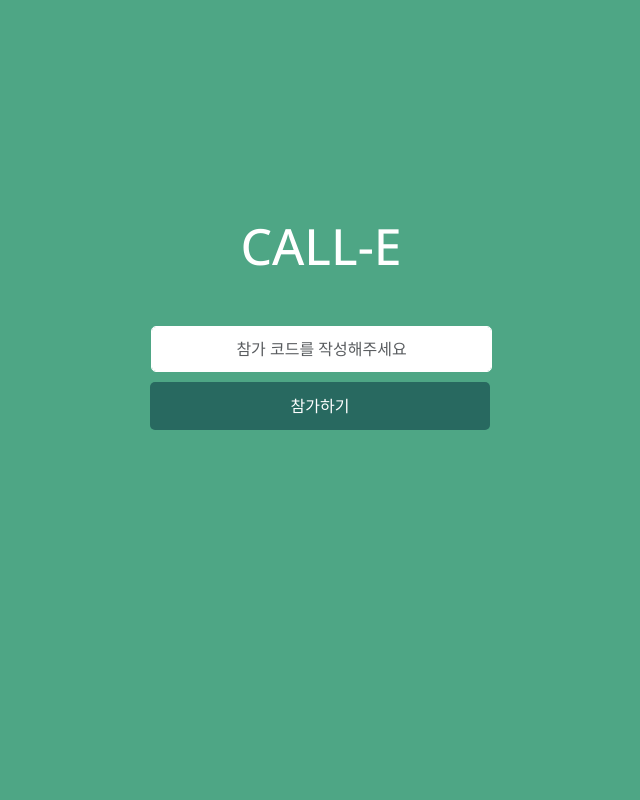
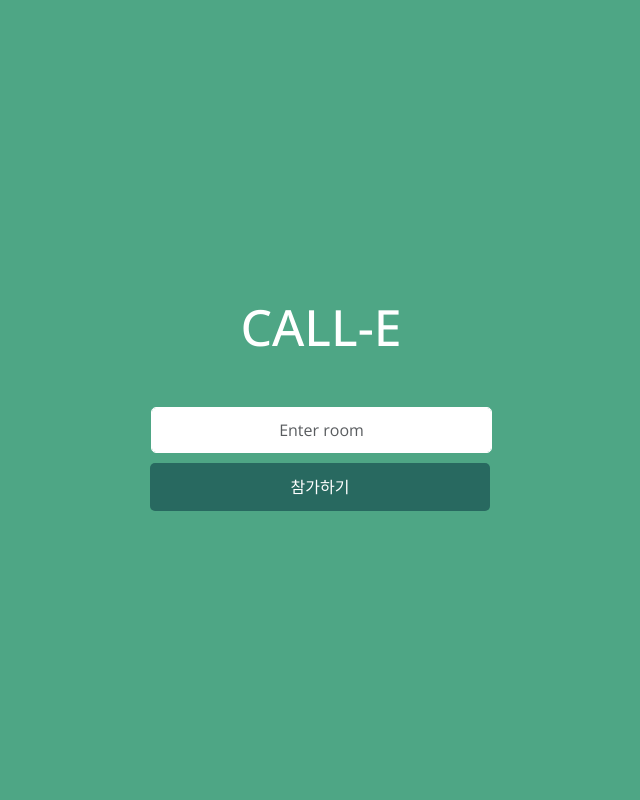
Before and after one commit to leetoryy/Capstone_Call-E, a Python web app: template templates/user/chat.html in a window 1280 px wide. Shown: the whole page, without its empty margins (319-959 px from the left). Run offline with Jinja, Linux system fonts and the light colour scheme; the template is opened without the code that fills it, so the values that code supplies are empty; some libraries are stand-ins or nearby versions.

Commit message:
[Design] 상담 코드 작성 화면 디자인 변경

```diff
--- /dev/null
+++ b/static/css/user/chat.css
@@ -0,0 +1,58 @@
+@import url("https://fonts.googleapis.com/css2?family=Open+Sans:wght@400;500;600;700&display=swap");
+
+body {
+  background-color: #4ea685;
+  color: #ffffff;
+  font-family: "Open Sans", sans-serif;
+}
+.centered-content {
+  display: flex;
+  flex-direction: column;
+  align-items: center;
+  min-height: 100vh;
+  justify-content: center;
+}
+.centered-content h1 {
+  font-size: 50px;
+  margin-bottom: 50px !important;
+}
+#btnConnect {
+  background-color: #286960;
+  color: #ffffff;
+  border-radius: 5px;
+  padding: 12px 25px;
+  font-size: 16px;
+  border: none;
+  width: 100%;
+  transition: background-color 0.3s;
+  margin-top: 10px;
+}
+#btnConnect:hover {
+  background-color: #16382c;
+}
+.btn-circle {
+  width: 50px;
+  height: 50px;
+  border-radius: 50%;
+  background-color: #286960;
+  color: #ffffff;
+  border: none;
+  margin: 0 10px;
+}
+.enabled-style:hover {
+  background-color: #1e4d43;
+}
+video {
+  border-radius: 10px;
+}
+#roomName {
+  border-radius: 5px;
+  border: 1.5px solid #ffffff;
+  padding: 10px 15px;
+  font-size: 16px;
+  margin-right: -1px;
+  text-align: center;
+}
+.input-group {
+  width: 100%;
+}
--- a/templates/user/chat.html
+++ b/templates/user/chat.html
@@ -7,91 +7,40 @@
     <title>Call-E</title>
     <link href="https://cdn.jsdelivr.net/npm/bootstrap@5.3.0-alpha2/dist/css/bootstrap.min.css" rel="stylesheet" />
     <link href="https://cdn.jsdelivr.net/npm/bootstrap-icons@1.3.0/font/bootstrap-icons.css" rel="stylesheet" />
-
-    <style>
-      @import url("https://fonts.googleapis.com/css2?family=Open+Sans:wght@400;500;600;700&display=swap");
-
-      body {
-        background-color: #4ea685;
-        color: #ffffff;
-        font-family: "Open Sans", sans-serif;
-      }
-      .centered-content {
-        display: flex;
-        flex-direction: column;
-        align-items: center;
-        justify-content: flex-start;
-        min-height: 100vh;
-        padding-top: 24vh;
-      }
-      .centered-content h1 {
-        font-size: 50px;
-        margin-bottom: 50px !important;
-      }
-      #btnConnect {
-        background-color: #286960;
-        color: #ffffff;
-        border-radius: 5px;
-        padding: 12px 25px;
-        font-size: 16px;
-        border: none;
-        width: 100%;
-        transition: background-color 0.3s;
-        margin-top: 10px;
-      }
-      #btnConnect:hover {
-        background-color: #16382c;
-      }
-      .btn-circle {
-        width: 50px;
-        height: 50px;
-        border-radius: 50%;
-        background-color: #286960;
-        color: #ffffff;
-        border: none;
-        margin: 0 10px;
-      }
-      .enabled-style:hover {
-        background-color: #1e4d43;
-      }
-      video {
-        border-radius: 10px;
-      }
-      #roomName {
-        border-radius: 5px;
-        border: 1.5px solid #ffffff;
-        padding: 10px 15px;
-        font-size: 16px;
-        margin-right: -1px;
-        text-align: center;
-      }
-      .input-group {
-        width: 100%;
-      }
-    </style>
+    <!-- CSS -->
+    <link rel="stylesheet" type="text/css" href="/static/css/user/chat.css" />
   </head>
   <body>
     <div class="centered-content">
       <h1 class="text-center my-4">CALL-E</h1>
-      <div id="roomConfig" class="justify-content-center mb-3">
+
+      <div id="roomConfig" class="d-flex justify-content-center mb-3">
         <div class="input-group input-group-lg" style="max-width: 400px">
-          <input id="roomName" type="text" class="form-control form-control-lg" placeholder="참가 코드를 작성해주세요" />
-          <button id="btnConnect" class="btn" type="button">참가하기</button>
+          <input id="roomName" type="text" class="form-control form-control-lg" placeholder="Enter room" />
+          <button id="btnConnect" class="btn btn-primary btn-lg" type="button">참가하기</button>
         </div>
       </div>
-      <div id="roomDiv" class="d-none flex-column align-items-center mt-3">
-        <div id="remoteVideoContainer">
+
+      <div id="roomDiv" class="d-none d-flex flex-column align-items-center mt-3">
+        <div id="remoteVideoContainer" style="width: 600px; height: 450px; display: flex; align-items: center; justify-content: center; background-color: #363636">
           <video id="remoteVideo" autoplay style="width: 100%; height: 100%; object-fit: contain"></video>
         </div>
+
         <div class="d-flex mt-3">
-          <button id="toggleVideo" class="btn-circle enabled-style"><i class="bi bi-camera-video-fill"></i></button>
-          <button id="toggleAudio" class="btn-circle enabled-style"><i class="bi bi-mic-fill"></i></button>
+          <button id="toggleVideo" class="btn-circle enabled-style">
+            <i id="videoIcon" class="bi bi-camera-video-fill"></i>
+          </button>
+          <button id="toggleAudio" class="btn-circle enabled-style">
+            <i id="audioIcon" class="bi bi-mic-fill"></i>
+          </button>
         </div>
-        <video muted id="localVideo" autoplay></video>
+
+        <video muted id="localVideo" autoplay style="width: 200px; height: 200px; position: absolute; bottom: 20px; right: 20px"></video>
       </div>
     </div>
     <script src="https://cdn.jsdelivr.net/npm/bootstrap@5.3.0-alpha2/dist/js/bootstrap.bundle.min.js"></script>
     <script src="https://cdnjs.cloudflare.com/ajax/libs/socket.io/4.0.1/socket.io.js"></script>
-    <script></script>
+    <!-- JS -->
+    <script src="/static/javascript/user/chat.js"></script>
   </body>
 </html>
```
